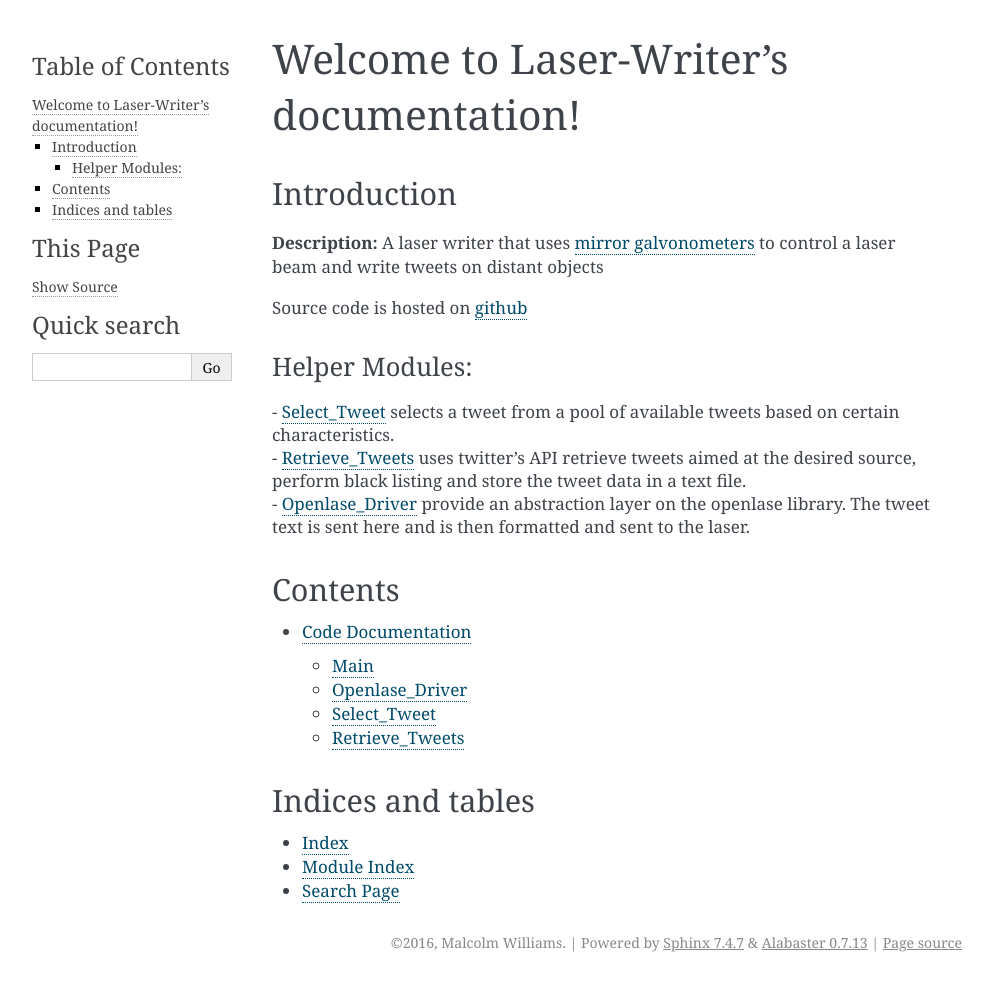
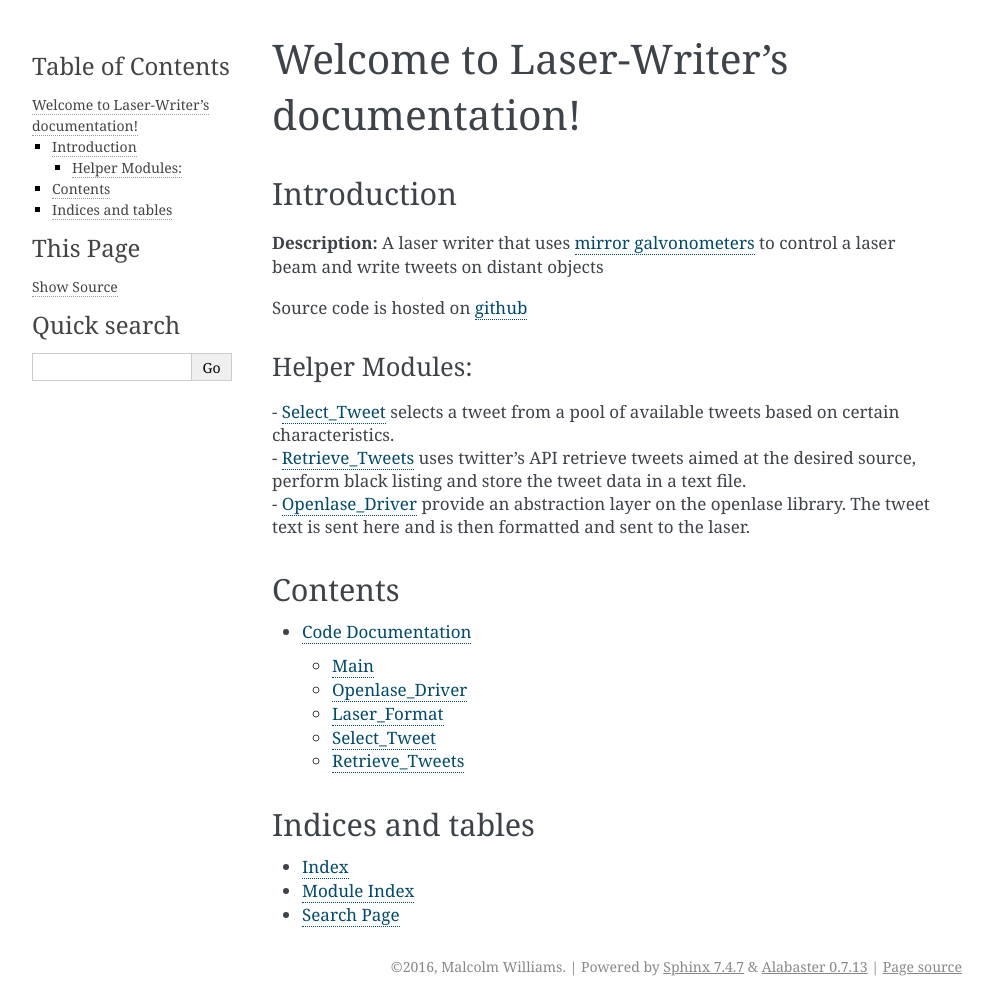
Before and after one commit to MalcolmWilliams/Laser-Projector, a Sphinx documentation site: the page built from docs/index.rst, in a window 1280 px wide. Shown: the whole page, without its empty margins (148-1141 px from the left). Built offline with Sphinx 7.4.7, drawn with Linux system fonts in a browser that asks for light colours; before the commit the page ends 982 px from its top, so only the background shows below that.

Commit message:
added base code for laser_format documentation

```diff
--- a/docs/code.rst
+++ b/docs/code.rst
@@ -13,6 +13,12 @@
     :members:
     :special-members:
 
+Laser_Format
+============
+.. automodule:: Laser_Format
+    :members:
+    :special-members:
+
 Select_Tweet
 ============
 .. automodule:: Select_Tweet
```
Also changed, not shown: 12 other files.
